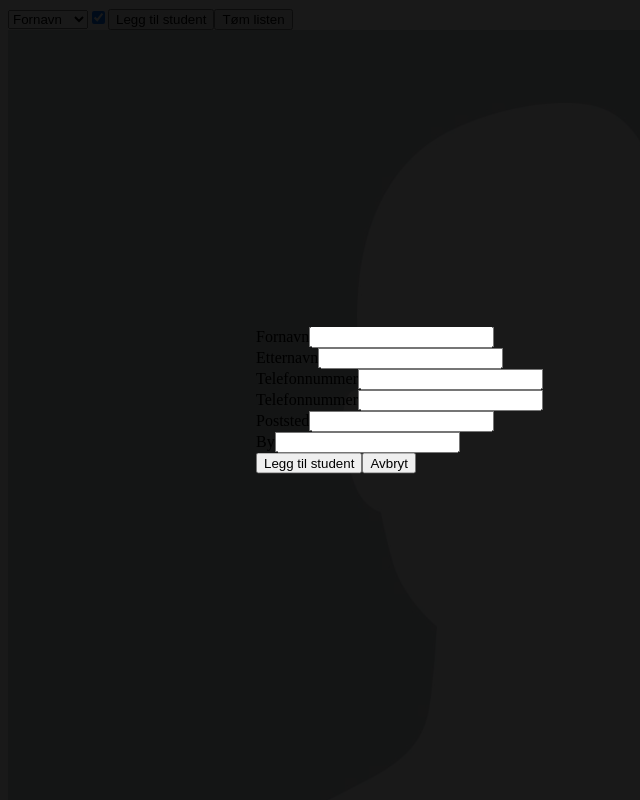
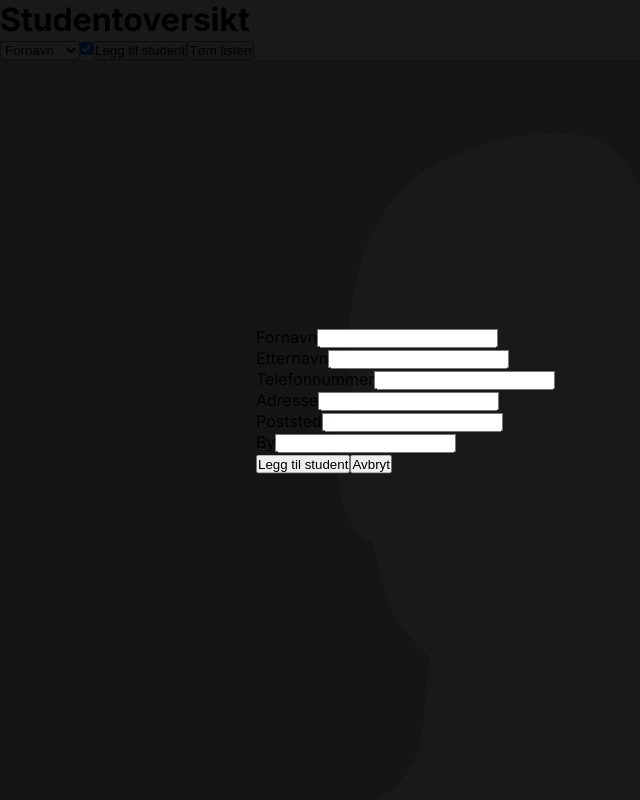
Before and after one commit to sikv007/students, a React (Create React App) app: page / in a window 1280 px wide. Both pictures are taken after a click on the button "Legg til student". Shown: the top 800 px of the page, without its empty margins (0-640 px from the left). Built offline with nearby package versions, Linux system fonts and the light colour scheme.

Commit message:
add form logic

```diff
--- a/src/App.js
+++ b/src/App.js
@@ -1,10 +1,12 @@
 import { Fragment } from 'react';
 import StudentList from './components/Student/StudentList';
 import StudentControls from './components/Student/StudentControls';
+import Header from './components/Layout/Header';
 
 const App = () => {
   return (
     <Fragment>
+      <Header />
       <StudentControls />
       <StudentList />
     </Fragment>
--- a/src/assets/sass/main.scss
+++ b/src/assets/sass/main.scss
@@ -1,3 +1,15 @@
+@import url('https://fonts.googleapis.com/css2?family=Inter:wght@400;500;700&display=swap');
+
+* {
+  margin: 0;
+  padding: 0;
+  box-sizing: border-box;
+}
+
+body {
+  font-family: 'Inter', sans-serif;
+}
+
 .overlay {
   position: fixed;
   background: rgba(0, 0, 0, 0.9);
--- /dev/null
+++ b/src/components/Layout/Header.js
@@ -0,0 +1,8 @@
+const Header = () => {
+  return (
+    <header>
+      <h1>Studentoversikt</h1>
+    </header>
+  );
+};
+export default Header;
--- a/src/components/Student/StudentControls.js
+++ b/src/components/Student/StudentControls.js
@@ -14,11 +14,17 @@ const StudentControls = () => {
     dispatch(studentActions.emptyStudentList());
   };
 
-  const addStudentHandler = () => setModalIsVisible((state) => !state);
+  const addStudentHandler = () => {
+    setModalIsVisible((state) => !state);
+  };
 
   return (
     <div>
-      {modalIsVisible && <Modal onClick={addStudentHandler}><StudentForm onClick={addStudentHandler} /></Modal>}
+      {modalIsVisible && (
+        <Modal onClick={addStudentHandler}>
+          <StudentForm onClick={addStudentHandler} />
+        </Modal>
+      )}
       <StudentSort />
       <Button title='Legg til student' onClick={addStudentHandler} />
       <Button title='Tøm listen' onClick={emptyStudentsHandler} />
--- a/src/components/Student/StudentFrom.js
+++ b/src/components/Student/StudentFrom.js
@@ -1,8 +1,54 @@
+import { useState } from 'react';
+import { useDispatch } from 'react-redux';
+import { studentActions } from '../../store';
 import Button from '../UI/Button';
 
 const StudentForm = (props) => {
+  const [form, setForm] = useState({
+    first_name: '',
+    last_name: '',
+    phone: '',
+    address: '',
+    postal_code: '',
+    city: '',
+  });
+
+  const dispatch = useDispatch();
+
+  const firstNameHandler = (e) => {
+    setForm((state) => {
+      return { ...state, first_name: e.target.value };
+    });
+  };
+  const lastNameHandler = (e) => {
+    setForm((state) => {
+      return { ...state, last_name: e.target.value };
+    });
+  };
+  const phoneHandler = (e) => {
+    setForm((state) => {
+      return { ...state, phone: e.target.value };
+    });
+  };
+  const addressHandler = (e) => {
+    setForm((state) => {
+      return { ...state, address: e.target.value };
+    });
+  };
+  const postalCodeHandler = (e) => {
+    setForm((state) => {
+      return { ...state, postal_code: e.target.value };
+    });
+  };
+  const cityHandler = (e) => {
+    setForm((state) => {
+      return { ...state, cityHandler: e.target.value };
+    });
+  };
+
   const submitFormHandler = (e) => {
     e.preventDefault();
+    dispatch(studentActions.addStudent(form));
     props.onClick();
   };
 
@@ -11,30 +57,30 @@ const StudentForm = (props) => {
   };
 
   return (
-    <form onClick={submitFormHandler}>
+    <form onSubmit={submitFormHandler}>
       <div className='form-controller'>
         <label htmlFor='firstName'>Fornavn</label>
-        <input type='text' id='firstName' />
+        <input onChange={firstNameHandler} type='text' id='firstName' />
       </div>
       <div className='form-controller'>
-        <label htmlFor='firstName'>Etternavn</label>
-        <input type='text' id='lastName' />
+        <label htmlFor='lastName'>Etternavn</label>
+        <input onChange={lastNameHandler} type='text' id='lastName' />
       </div>
       <div className='form-controller'>
         <label htmlFor='phone'>Telefonnummer</label>
-        <input type='text' id='phone' />
+        <input onChange={phoneHandler} type='text' id='phone' />
       </div>
       <div className='form-controller'>
-        <label htmlFor='address'>Telefonnummer</label>
-        <input type='text' id='address' />
+        <label htmlFor='address'>Adresse</label>
+        <input onChange={addressHandler} type='text' id='address' />
       </div>
       <div className='form-controller'>
         <label htmlFor='postalCode'>Poststed</label>
-        <input type='text' id='postalCode' />
+        <input onChange={postalCodeHandler} type='text' id='postalCode' />
       </div>
       <div className='form-controller'>
         <label htmlFor='city'>By</label>
-        <input type='text' id='city' />
+        <input onChange={cityHandler} type='text' id='city' />
       </div>
       <Button title='Legg til student' type='submit' />
       <Button title='Avbryt' type='button' onClick={cancelFormHandler} />
--- a/src/components/UI/Button.js
+++ b/src/components/UI/Button.js
@@ -1,5 +1,6 @@
 const Button = (props) => {
   const clickHandler = () => {
+    if (!props.onClick) return;
     props.onClick();
   };
 
```
Also changed, not shown: src/assets/sass/_variables.scss (added).
